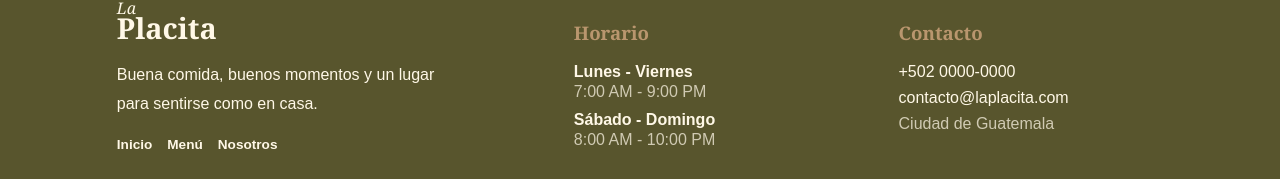
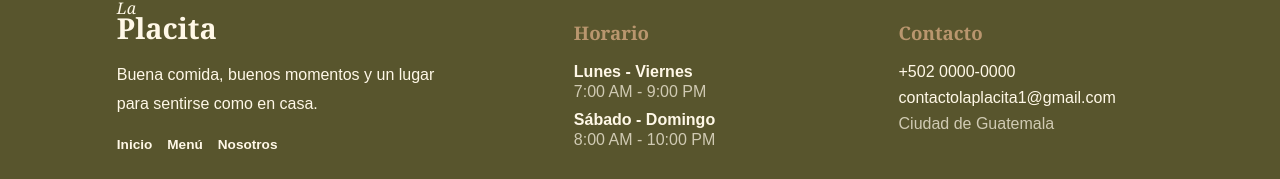
Before and after one commit to Nickywest21/Parcial1, a React (Vite) app: page / in a window 1280 px wide. Shown: the part 3549-3728 px from the top of the page. Built offline with nearby package versions, Linux system fonts and the light colour scheme.

Commit message:
formulario completo y nuevo correo

```diff
--- a/package.json
+++ b/package.json
@@ -10,6 +10,7 @@
     "preview": "vite preview"
   },
   "dependencies": {
+    "@emailjs/browser": "^4.4.1",
     "react": "^19.2.8",
     "react-dom": "^19.2.8"
   },
--- a/src/components/contactForm.jsx
+++ b/src/components/contactForm.jsx
@@ -1,5 +1,5 @@
 import { useState } from "react";
-import "../App.css";
+import emailjs from "@emailjs/browser";
 
 function ContactForm() {
   const [mostrarFormulario, setMostrarFormulario] = useState(false);
@@ -62,15 +62,36 @@ function ContactForm() {
   }
 
   setErrores({});
+
+  emailjs
+    .send(
+      "service_t7k24nd",
+      "template_wl4joxa",
+      {
+        nombre: formulario.nombre,
+        correo: formulario.correo,
+        mensaje: formulario.mensaje,
+      },
+      {
+        publicKey: "rPUgtQGDK4XtF1etV",
+      }
+    )
+    .then(
+      () => {
+        console.log("Correo enviado correctamente");
+
         setEnviado(true);
-
-    console.log("Formulario enviado:", formulario);
 
         setFormulario({
           nombre: "",
           correo: "",
           mensaje: "",
         });
+      },
+      (error) => {
+        console.error("Error al enviar el correo:", error);
+      }
+    );
 };
 
   return (
--- a/src/components/footer.jsx
+++ b/src/components/footer.jsx
@@ -42,8 +42,8 @@ function Footer() {
               +502 0000-0000
             </a>
 
-            <a href="mailto:contacto@laplacita.com">
-              contacto@laplacita.com
+            <a href="mailto:contactolaplacita1@gmail.com">
+              contactolaplacita1@gmail.com
             </a>
 
             <span>Ciudad de Guatemala</span>
```
Also changed, not shown: 1 other file (tests, documents, lock files or other folders). Lines whose indentation alone changed are shown as unchanged.
